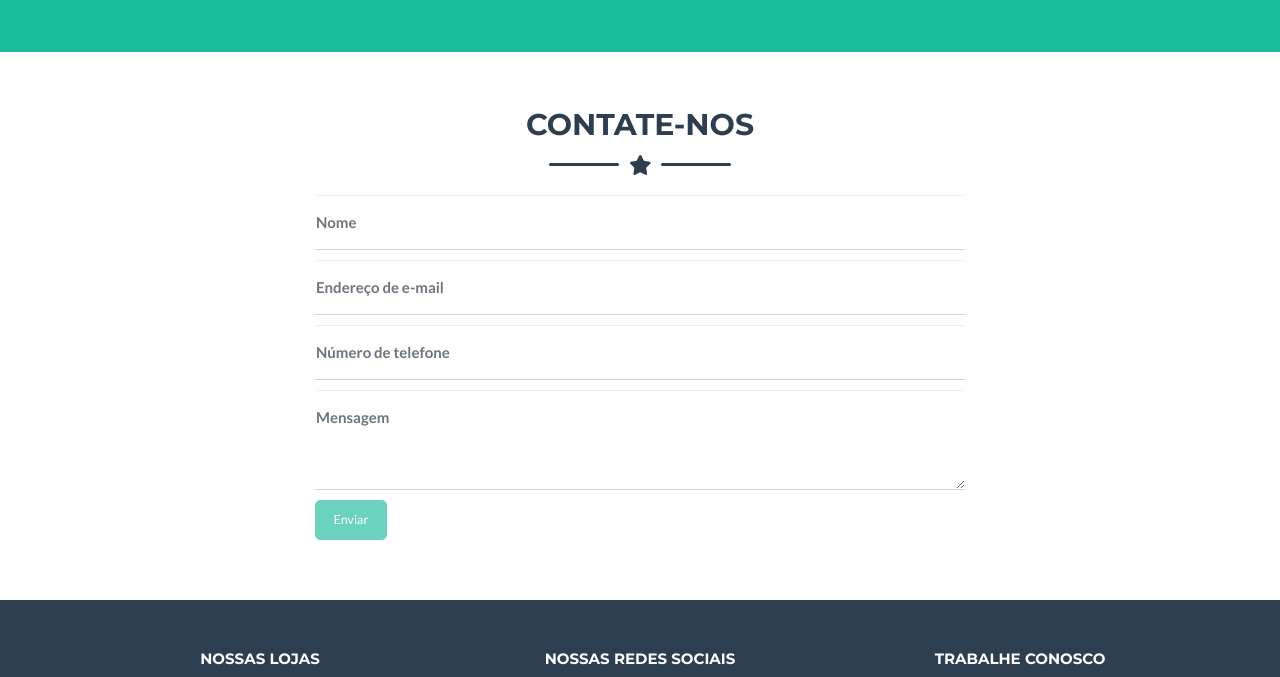
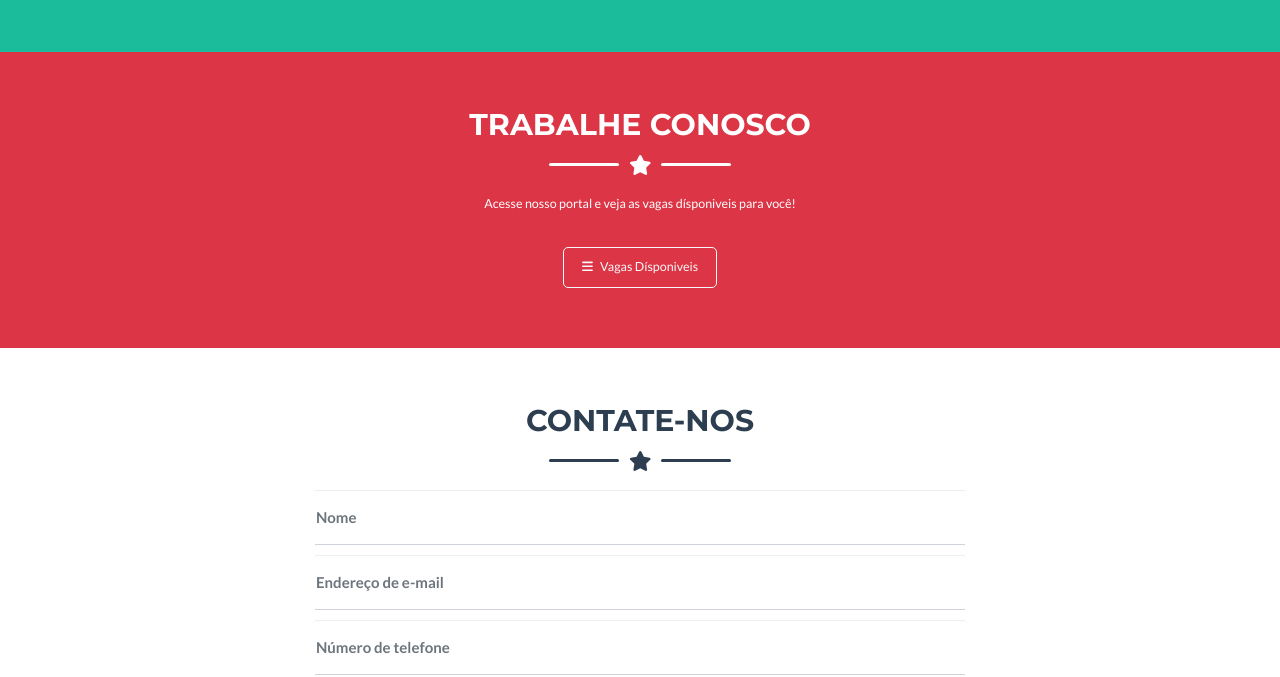
Before and after one commit to GustavoSantos88/SiteTrevo, a plain HTML site: page index.html in a window 1280 px wide. Shown: the part 1910-2587 px from the top of the page. Drawn offline with nearby package versions, Linux system fonts and the light colour scheme; a script that the page names is missing.

Commit message:
Update index.html

```diff
--- a/index.html
+++ b/index.html
@@ -6,7 +6,7 @@
         <meta http-equiv="X-UA-Compatible" content="IE=edge">
         <meta name="msapplication-tap-highlight" content="no">
         <meta name="description" content="" />
-        <meta name="author" content="" />
+        <meta name="author" content="gustavosantos" />
         <script src="resources/js/jquery.min.js"></script>
         <!--<script src="resources/js/bootstrap.min.js"></script>-->
         <script src="resources/js/numeros.js"></script>
@@ -27,7 +27,6 @@
         <link href="css/styles.css" rel="stylesheet" />
         <title>Trevo Supermercado 🍀</title>
 
-    </head>
         <style>
             .carousel-inner > .item > img,
             .carousel-inner > .item > a > img {
@@ -145,6 +144,8 @@
                 $('[data-toggle="tooltip"]').tooltip();
             });
         </script>
+    </head>
+
     <body id="inicio">
         <!-- Navigation-->
         <nav class="navbar navbar-expand-lg bg-success text-uppercase fixed-top" id="mainNav">
@@ -160,13 +161,14 @@
                         <li class="nav-item mx-0 mx-lg-1"><a class="nav-link py-3 px-0 px-lg-3 rounded" href="#inicio">Início</a></li>
                         <li class="nav-item mx-0 mx-lg-1"><a class="nav-link py-3 px-0 px-lg-3 rounded" href="#produtos">Produtos</a></li>
                         <li class="nav-item mx-0 mx-lg-1"><a class="nav-link py-3 px-0 px-lg-3 rounded" href="#apresentacao">Quem Somos</a></li>
+                        <li class="nav-item mx-0 mx-lg-1"><a class="nav-link py-3 px-0 px-lg-3 rounded" href="#trabalheconosco">Trabalhe Conosco</a></li>
                         <li class="nav-item mx-0 mx-lg-1"><a class="nav-link py-3 px-0 px-lg-3 rounded" href="#contato">Contato</a></li>
                     </ul>
                 </div>
             </div>
         </nav>
         <!-- Masthead-->
-        <header class="masthead  text-white text-center"> <!--bg-primary-->
+        <header class="masthead text-white text-center"> <!--bg-primary-->
             <div class="container d-flex align-items-center flex-column">
                 <br/>
                 <div class="container">
@@ -301,7 +303,7 @@
                 </div>
             </div>
         </section>
-        <!-- About Section-->
+        <!-- Quem Somos -->
         <section class="page-section bg-primary text-white mb-0" id="apresentacao">
             <div class="container">
                 <!-- About Section Heading-->
@@ -326,7 +328,31 @@
                                 </div>-->
             </div>
         </section>
-        <!-- Contact Section-->
+        <!-- Trabalhe Conosco -->
+        <section class="page-section bg-danger text-white mb-0" id="trabalheconosco">
+            <div class="container">
+                <!-- About Section Heading-->
+                <h2 class="page-section-heading text-center text-uppercase text-white">Trabalhe Conosco</h2>
+                <!-- Icon Divider-->
+                <div class="divider-custom divider-light">
+                    <div class="divider-custom-line"></div>
+                    <div class="divider-custom-icon"><i class="fas fa-star"></i></div>
+                    <div class="divider-custom-line"></div>
+                </div>
+                <!-- About Section Content-->
+                <div class="row justify-content-center">
+                    <div class="col-lg-12 ms-auto text-center"><p class="lead">Acesse nosso portal e veja as vagas dísponiveis para você!</p></div>
+                    <!--<div class="col-lg-4 me-auto"><p class="lead">You can create your own custom avatar for the masthead, change the icon in the dividers, and add your email address to the contact form to make it fully functional!</p></div>-->
+                </div>
+                <div class="text-center mt-4">
+                    <a class="btn btn-xl btn-outline-light" href="../portaltrevo/login.php" target="_blank">
+                        <i class="fas fa-bars me-2"></i>
+                        Vagas Dísponiveis
+                    </a>
+                </div>
+            </div>
+        </section>
+        <!-- Contate-nos -->
         <section class="page-section" id="contato">
             <div class="container">
                 <!-- Contact Section Heading-->
@@ -510,10 +536,6 @@
                         <a href="https://chat.whatsapp.com/LZuhmr8MWNj36Rz3yRyxia" target="_blank">Entre no Grupo Oficial do WhatsApp e receba ofertas exclusivas!</a>
                         <br/>
                         <br/>
-                        <a href="https://open.spotify.com/playlist/3eGZtSL1qM925juTShDbmV?si=b6c750d555f64f04" target="_blank">Tem frevo no Trevo! Ouça agora nossa playlist</a>
-                        <br/>
-                        <br/>
-                        <iframe style="border-radius:12px" src="https://open.spotify.com/embed/playlist/3eGZtSL1qM925juTShDbmV?utm_source=generator" width="100%" height="300" frameBorder="0" allowfullscreen="" allow="autoplay; clipboard-write; encrypted-media; fullscreen; picture-in-picture"></iframe>
                     </div>
 
                     <!-- Footer Oportunidades Text-->
@@ -527,11 +549,17 @@
                                         </div>                     -->
                     <!-- Footer Trabalhe Conosco Text-->
                     <div class="col-lg-4 mb-5 mb-lg-0">
-                        <h4 class="text-uppercase mb-4">Trabalhe Conosco</h4>
+                        <!--                        <h4 class="text-uppercase mb-4">Trabalhe Conosco</h4>
                                                 <p class="lead mb-0">
                                                     Faça seu cadastro e fique atento as vagas
-                            <a href=" ../PortalRH/Login.php" target="_blank">Acesse e realise seu cadastro</a>
-                        </p>
+                                                    <a href="../PortalRH/Login.php" target="_blank">Acesse e realise seu cadastro</a>
+                                                </p>-->
+                        <h4 class="text-uppercase mb-4">Nossa Play Liste</h4>
+                        <br/>
+                        <a href="https://open.spotify.com/playlist/3eGZtSL1qM925juTShDbmV?si=b6c750d555f64f04" target="_blank">Tem frevo no Trevo! Ouça agora nossa playlist</a>
+                        <br/>
+                        <br/>
+                        <iframe style="border-radius:12px" src="https://open.spotify.com/embed/playlist/3eGZtSL1qM925juTShDbmV?utm_source=generator" width="100%" height="300" frameBorder="0" allowfullscreen="" allow="autoplay; clipboard-write; encrypted-media; fullscreen; picture-in-picture"></iframe>
                     </div>
                 </div>
             </div>
```
Lines whose indentation alone changed are shown as unchanged.
